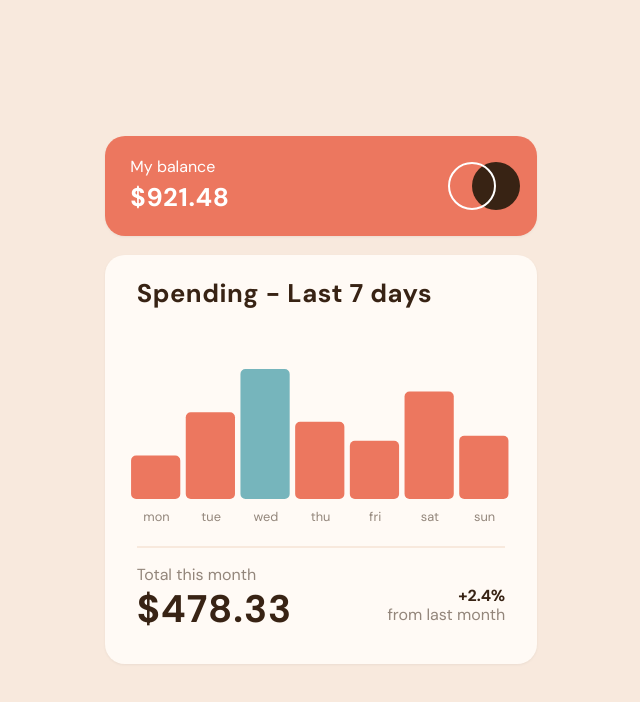
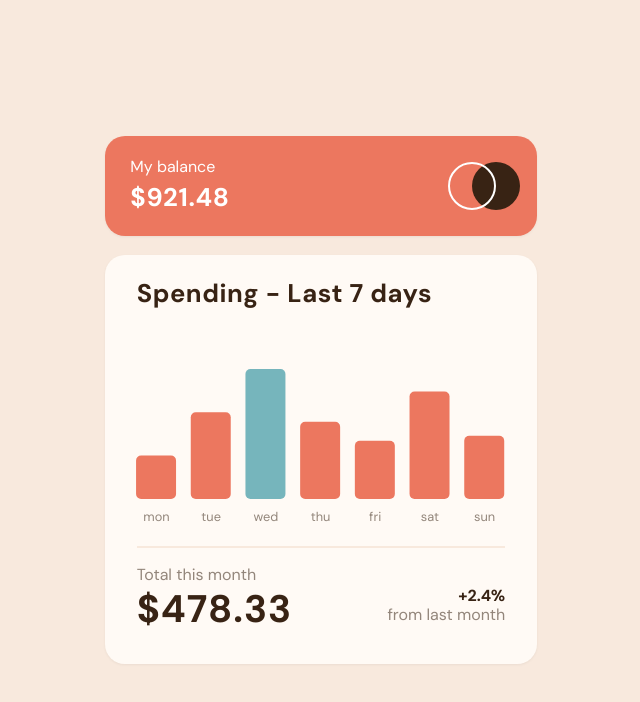
Before and after one commit to pkthunder87/expenses-chart, a React (Vite) app: page / in a window 1280 px wide. Shown: the top 702 px of the page, without its empty margins (319-959 px from the left). Built offline with nearby package versions, Linux system fonts and the light colour scheme.

Commit message:
Feat: Restore to previous size of bar charts

```diff
--- a/src/components/ExpensesChart.jsx
+++ b/src/components/ExpensesChart.jsx
@@ -71,7 +71,7 @@ export default function ExpensesChart() {
       <ResponsiveContainer
         className="-ml-[.6rem] -mt-2 text-base sm:mt-0"
         width={'104%'}
-        height={'77%'}
+        height={barHeight}
       >
         <BarChart
           data={newData}
@@ -98,7 +98,7 @@ export default function ExpensesChart() {
             className="relative hover:cursor-pointer"
             dataKey="amount"
             radius={5}
-            barSize={'50%'}
+            barSize={barWidth}
             activeBar={{ filter: 'brightness(1.5)' }}
             onMouseOver={(data) => {
               setBarData(data);
```
